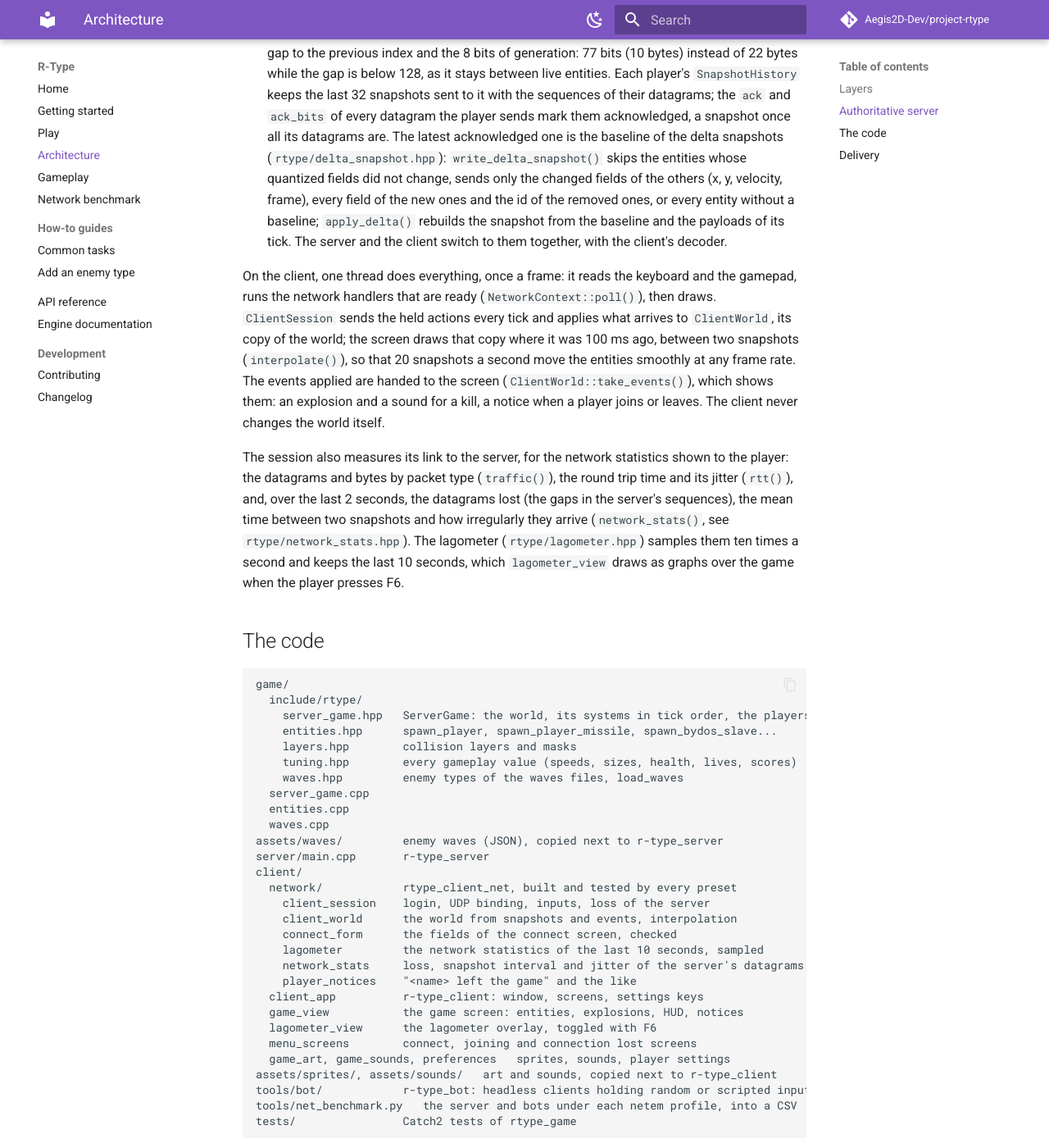
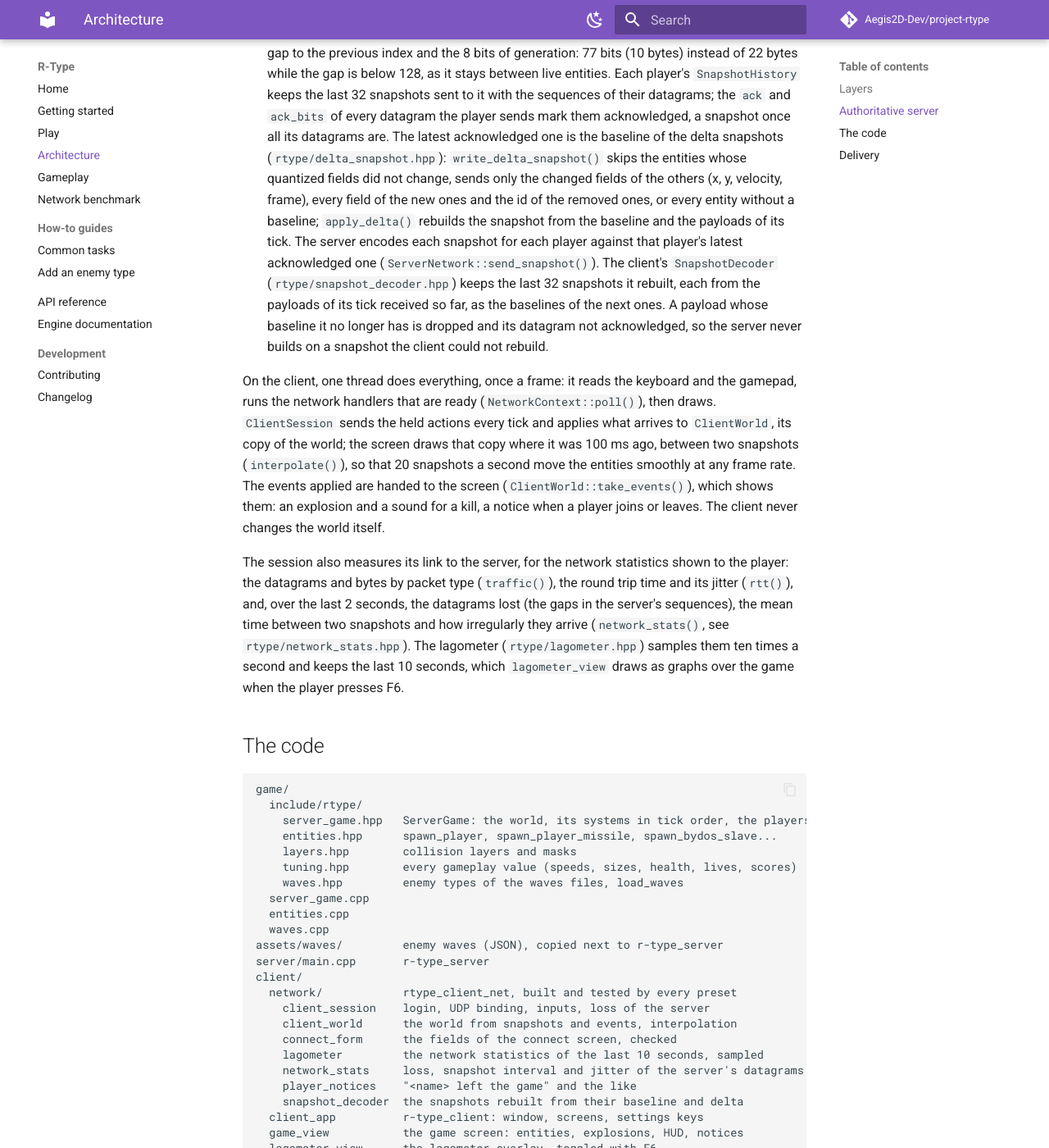
Before and after one commit to Aegis2D-Dev/project-rtype, an MkDocs documentation site: the page built from docs/architecture.md, in a window 1280 px wide and 1400 px high, scrolled down 2190 px. Shown: the whole window at 82% size. Built offline with MkDocs 1.6.1 and Material for MkDocs 9.7.7, drawn with Linux system fonts in a browser that asks for light colours; comment, search, counter and statistics services are not loaded; some of the changed text lies outside the part shown.

Commit message:
feat(docs): documented the delta snapshot decoder and updated changelogs

```diff
--- a/docs/architecture.md
+++ b/docs/architecture.md
@@ -106,8 +106,12 @@ After each tick, the simulation thread hands the network thread two things:
   skips the entities whose quantized fields did not change, sends only the changed fields
   of the others (x, y, velocity, frame), every field of the new ones and the id of the
   removed ones, or every entity without a baseline; `apply_delta()` rebuilds the snapshot
-  from the baseline and the payloads of its tick. The server and the client switch to them
-  together, with the client's decoder.
+  from the baseline and the payloads of its tick. The server encodes each snapshot for each
+  player against that player's latest acknowledged one (`ServerNetwork::send_snapshot()`).
+  The client's `SnapshotDecoder` (`rtype/snapshot_decoder.hpp`) keeps the last 32 snapshots
+  it rebuilt, each from the payloads of its tick received so far, as the baselines of the
+  next ones. A payload whose baseline it no longer has is dropped and its datagram not
+  acknowledged, so the server never builds on a snapshot the client could not rebuild.
 
 On the client, one thread does everything, once a frame: it reads the keyboard and the
 gamepad, runs the network handlers that are ready (`NetworkContext::poll()`), then draws.
@@ -149,6 +153,7 @@ client/
     lagometer         the network statistics of the last 10 seconds, sampled
     network_stats     loss, snapshot interval and jitter of the server's datagrams
     player_notices    "<name> left the game" and the like
+    snapshot_decoder  the snapshots rebuilt from their baseline and delta
   client_app          r-type_client: window, screens, settings keys
   game_view           the game screen: entities, explosions, HUD, notices
   lagometer_view      the lagometer overlay, toggled with F6
```
Also changed, not shown: CHANGELOG.md (+2 -1 lines), changelogs/2026-11-02-client-delta-snapshots.md (added, +72 -0 lines), changelogs/2026-11-02-develop-compact-snapshots.md (+1 -1 lines).
